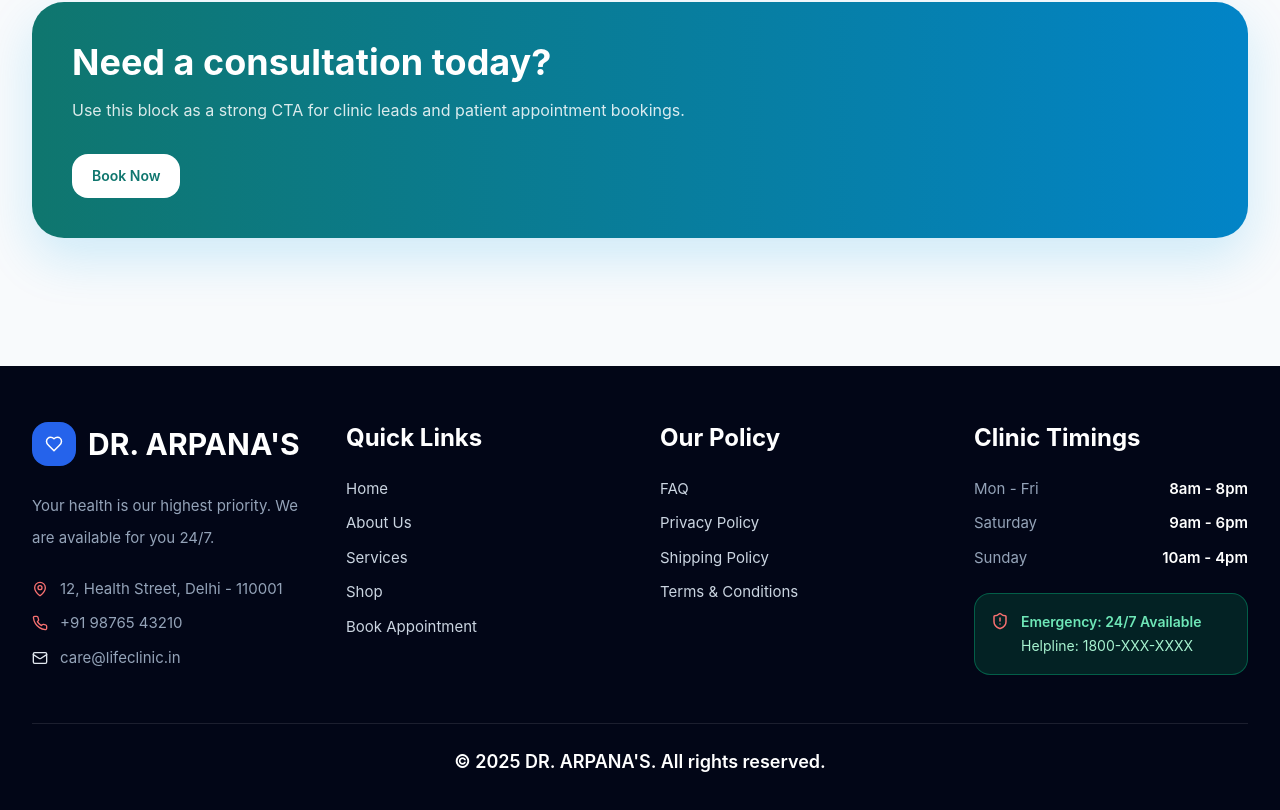
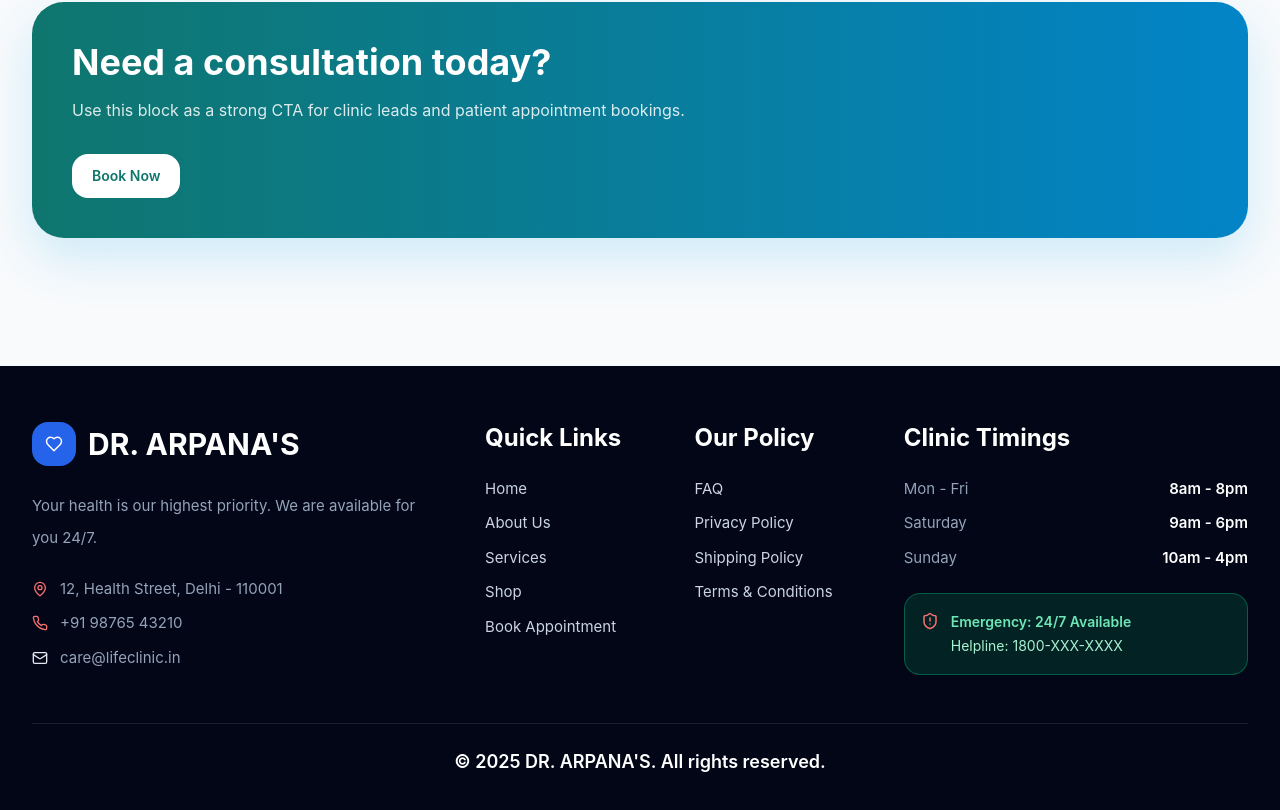
Before and after one commit to ayush31082005/DR.-ARPANA-S, a React (Vite) app: page / in a window 1280 px wide. Shown: the part 3337-4147 px from the top of the page. Built offline with nearby package versions, Linux system fonts and the light colour scheme.

Commit message:
updated changes

```diff
--- a/src/components/common/Footer.jsx
+++ b/src/components/common/Footer.jsx
@@ -6,7 +6,7 @@
   return (
     <footer className="mt-20 bg-slate-950 py-14 text-slate-300">
       <div className="container-padded">
-        <div className="grid gap-10 md:grid-cols-2 xl:grid-cols-4">
+        <div className="grid gap-10 md:grid-cols-2 xl:grid-cols-[1.2fr_1.1fr_1fr]">
           <div>
             <div className="flex items-center gap-3">
               <div className="grid h-11 w-11 place-items-center rounded-2xl bg-blue-600 text-white">
@@ -35,6 +35,7 @@
             </div>
           </div>
 
+          <div className="grid grid-cols-2 gap-6 sm:gap-10">
             <div>
               <h4 className="text-2xl font-bold text-white">Quick Links</h4>
               <div className="mt-6 flex flex-col gap-3 text-[15px]">
@@ -54,6 +55,7 @@
                     {link.label}
                   </Link>
                 ))}
+              </div>
             </div>
           </div>
 
```
Also changed, not shown: 1 other file (tests, documents, lock files or other folders). Lines whose indentation alone changed are shown as unchanged.
